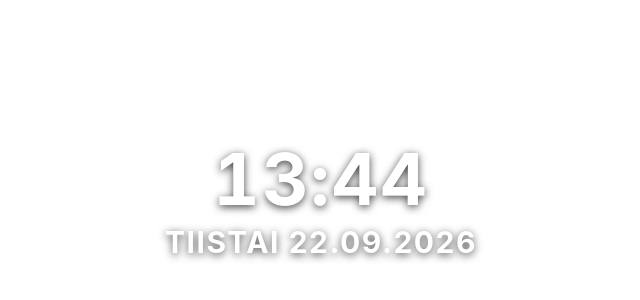
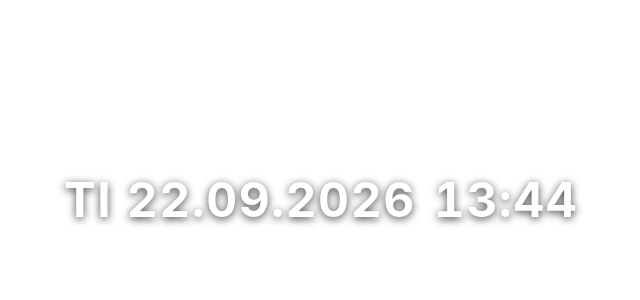
Before and after one commit to saeron92/suomi-obs-kello, a plain HTML site: page suomi_obs_kello.html in a window 1280 px wide. Shown: the part 200-500 px from the top of the page, without its empty margins (319-959 px from the left). Drawn offline with Linux system fonts and the light colour scheme.

Commit message:
Update suomi_obs_kello.html

```diff
--- a/suomi_obs_kello.html
+++ b/suomi_obs_kello.html
@@ -3,28 +3,88 @@
 <head>
 <meta charset="utf-8">
 <meta name="viewport" content="width=device-width, initial-scale=1">
-<title>Suomi OBS -kello</title>
+
 <style>
-html,body{margin:0;width:100%;height:100%;overflow:hidden;background:transparent}
-body{display:flex;align-items:center;justify-content:center;font-family:Inter,Arial,Helvetica,sans-serif;color:white}
-.clock{text-align:center;line-height:1;text-shadow:0 2px 8px rgba(0,0,0,.75)}
-.date{font-size:30px;font-weight:700;letter-spacing:1.5px;margin-top:12px}
-.time{font-size:72px;font-weight:700;letter-spacing:2px;font-variant-numeric:tabular-nums}
+html, body {
+  margin: 0;
+  width: 100%;
+  height: 100%;
+  overflow: hidden;
+  background: transparent;
+}
+
+body {
+  display: flex;
+  align-items: center;
+  justify-content: center;
+  font-family: Inter, Arial, Helvetica, sans-serif;
+  color: white;
+}
+
+.clock {
+  display: flex;
+  align-items: center;
+  justify-content: center;
+  gap: 18px;
+  white-space: nowrap;
+  line-height: 1;
+  font-size: 48px;
+  font-weight: 700;
+  letter-spacing: 1.5px;
+  font-variant-numeric: tabular-nums;
+  text-shadow: 0 2px 8px rgba(0, 0, 0, 0.75);
+}
 </style>
 </head>
+
 <body>
-<div class="clock"><div class="time" id="time"></div><div class="date" id="date"></div></div>
+
+<div class="clock">
+  <div id="date"></div>
+  <div id="time"></div>
+</div>
+
 <script>
-const dateEl=document.getElementById('date'),timeEl=document.getElementById('time');
-const pad=n=>String(n).padStart(2,'0');
-const weekdays={Monday:'MAANANTAI',Tuesday:'TIISTAI',Wednesday:'KESKIVIIKKO',Thursday:'TORSTAI',Friday:'PERJANTAI',Saturday:'LAUANTAI',Sunday:'SUNNUNTAI'};
-function updateClock(){
-  const a=new Intl.DateTimeFormat('en-GB',{timeZone:'Europe/Helsinki',weekday:'long',day:'2-digit',month:'2-digit',year:'numeric',hour:'2-digit',minute:'2-digit',second:'2-digit',hourCycle:'h23'}).formatToParts(new Date());
-  const p={}; for(const x of a)p[x.type]=x.value;
-  dateEl.textContent=`${weekdays[p.weekday]} ${p.day}.${p.month}.${p.year}`;
-  timeEl.textContent=`${pad(p.hour)}:${pad(p.minute)}`;
+const dateEl = document.getElementById("date");
+const timeEl = document.getElementById("time");
+
+const weekdays = {
+  Monday: "MA",
+  Tuesday: "TI",
+  Wednesday: "KE",
+  Thursday: "TO",
+  Friday: "PE",
+  Saturday: "LA",
+  Sunday: "SU"
+};
+
+function updateClock() {
+  const parts = new Intl.DateTimeFormat("en-GB", {
+    timeZone: "Europe/Helsinki",
+    weekday: "long",
+    day: "2-digit",
+    month: "2-digit",
+    year: "numeric",
+    hour: "2-digit",
+    minute: "2-digit",
+    hourCycle: "h23"
+  }).formatToParts(new Date());
+
+  const p = {};
+  for (const part of parts) {
+    p[part.type] = part.value;
+  }
+
+  dateEl.textContent =
+    `${weekdays[p.weekday]} ${p.day}.${p.month}.${p.year}`;
+
+  timeEl.textContent =
+    `${p.hour}:${p.minute}`;
 }
-updateClock();setInterval(updateClock,250);
+
+updateClock();
+setInterval(updateClock, 1000);
 </script>
+
 </body>
 </html>
```
